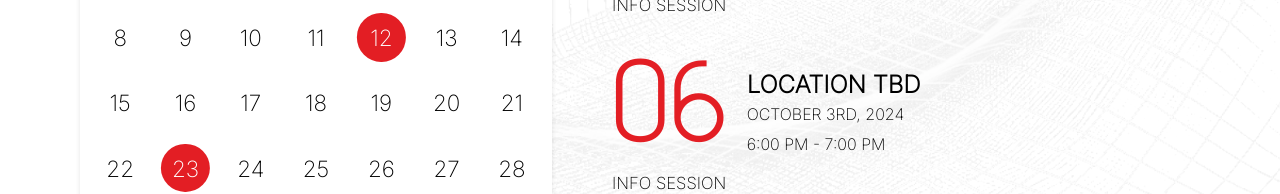
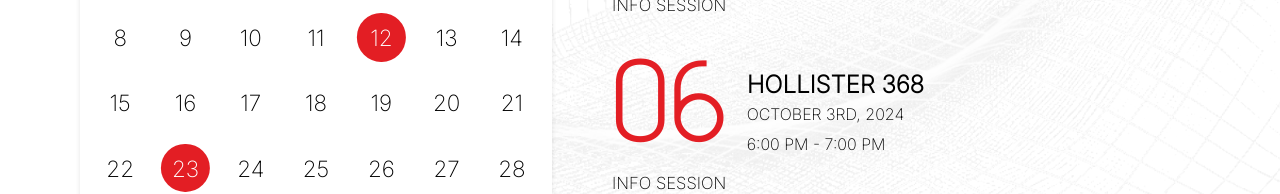
Before and after one commit to CUADProjectTeam/cuad-new-website, a React (Vite) app: page /apply in a window 1280 px wide. Shown: the part 1414-1608 px from the top of the page. Built offline with nearby package versions, Linux system fonts and the light colour scheme.

Commit message:
infosesh

```diff
--- a/src/pages/ApplyPage.jsx
+++ b/src/pages/ApplyPage.jsx
@@ -119,7 +119,7 @@ const ApplyPage = () => {
                 <p>Info Session</p>
               </div>
               <div>
-                <h4>LOCATION TBD</h4>
+                <h4>HOLLISTER 368</h4>
                 <p>OCTOBER 3RD, 2024</p>
                 <p>6:00 PM - 7:00 PM</p>
               </div>
```
